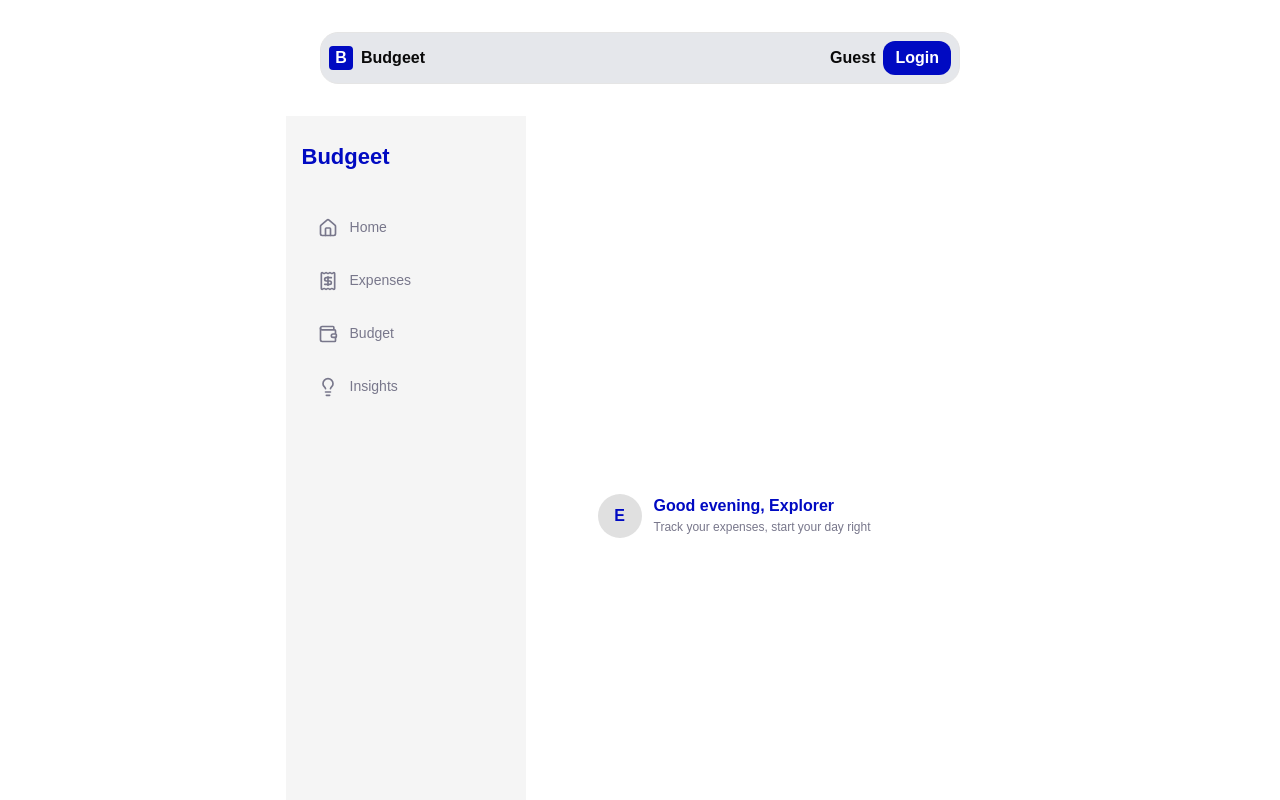
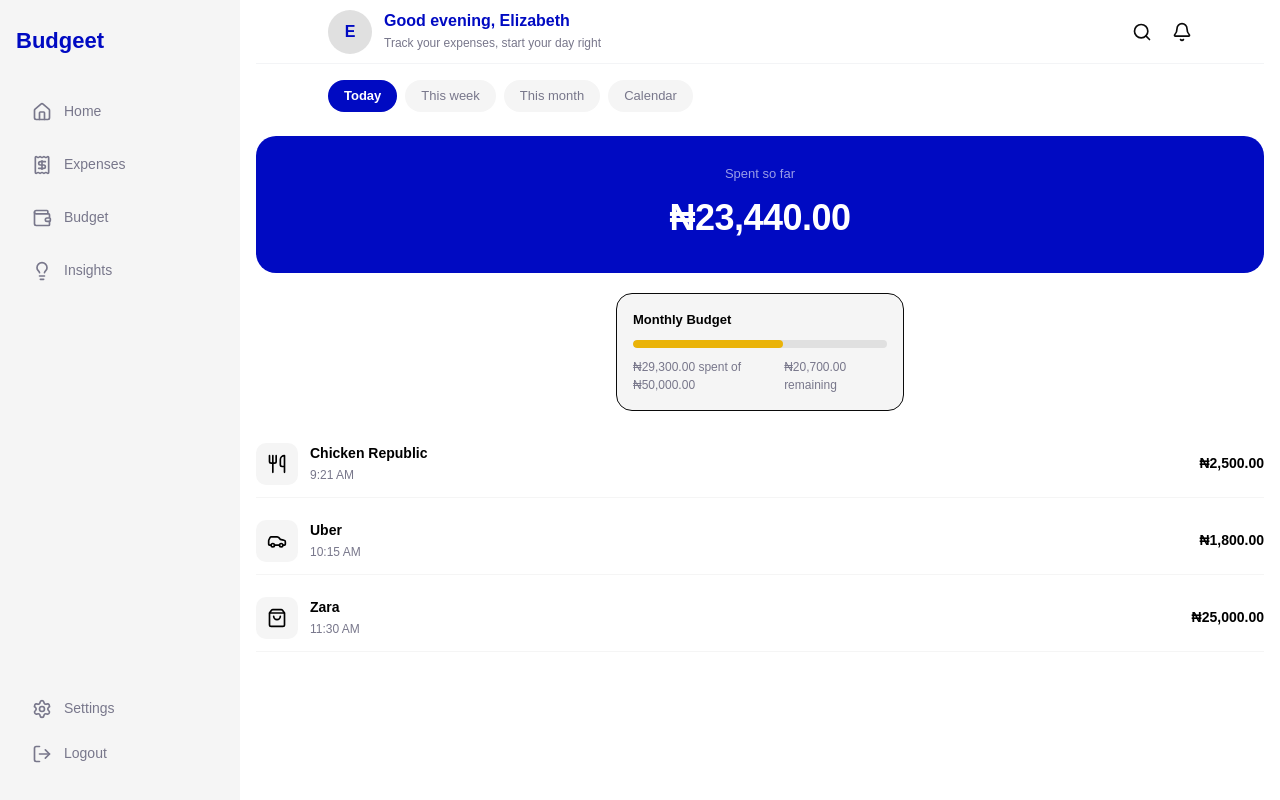
Before and after one commit to CAYA-HQ/Budgeet, a React app in the folder frontend/: page /demo in a window 1280 px wide. Shown: the top 800 px of the page. Built offline with nearby package versions, Linux system fonts and the light colour scheme; the HTML template or start-up script is replaced by a standard one.

Commit message:
fix: Fixed demo-dashboard layout

```diff
--- a/frontend/src/App.jsx
+++ b/frontend/src/App.jsx
@@ -14,15 +14,17 @@ function App() {
     <BrowserRouter>
       <Routes>
         {/* Public Routes using standard Layout */}
+        <Route path="demo" element={<DemoDashboardPage />} />
         <Route path="/" element={<Layout />}>
           <Route index element={<LandingPage />} />
-          <Route path="demo" element={<DemoDashboardPage />} />
+          {/* <Route path="demo" element={<DemoDashboardPage />} /> */}
           <Route path="auth" element={<AuthPage />} />
         </Route>
 
         {/* Dashboard Routes using DashboardLayout */}
         <Route path="/dashboard" element={<DashboardLayout />}>
           <Route index element={<DashboardPage />} />
+
           <Route path="expenses" element={<ExpensesPage />} />
           <Route path="budget" element={<BudgetPage />} />
           <Route path="insights" element={<InsightsPage />} />
--- a/frontend/src/components/AddExpense.jsx
+++ b/frontend/src/components/AddExpense.jsx
@@ -100,7 +100,7 @@ function AddExpense({ onClose, onSave, existing }) {
               />
             </div>
 
-            <button className="add-expense-btn" onClick={handleSave}>
+            <button className="add-expense-btn " onClick={handleSave}>
               {existing ? 'Update Expense' : 'Add Expense'}
             </button>
           </div>
--- a/frontend/src/components/ui/DashboardHeader.jsx
+++ b/frontend/src/components/ui/DashboardHeader.jsx
@@ -5,7 +5,7 @@ import styles from "./dashboard-header.module.css";
 
 function DashboardHeader() {
   const allMockData = {
-    user: { name: "Melanin" },
+    user: { name: "Elizabeth" },
   };
   return (
     <div className={`dashboard-header h-16 shrink-0 bg-white border-b border-gray-100 px-6 flex items-center justify-between sticky top-0 z-50 ${styles.dashboardHeader}`}>
--- a/frontend/src/components/ui/dashboard-header.module.css
+++ b/frontend/src/components/ui/dashboard-header.module.css
@@ -1,4 +1,5 @@
 .dashboardHeader{
+    width: 100%;
     padding-inline: 4.5rem;
 }
 @media (max-width: 768px) {
--- a/frontend/src/features/demo/DemoDashboardPage.jsx
+++ b/frontend/src/features/demo/DemoDashboardPage.jsx
@@ -2,6 +2,7 @@ import { useState, useEffect } from 'react'
 import { useNavigate } from 'react-router-dom'
 import { toast, Toaster } from 'react-hot-toast'
 import GreetingHeader from '../../components/GreetingHeader'
+import DashboardHeader from '@/components/ui/DashboardHeader'
 import FilterTabs from '../../components/FilterTabs'
 import TotalSpendCard from '../../components/TotalSpendCard'
 import BudgetProgressBar from '../../components/BudgetProgressBar'
@@ -85,7 +86,8 @@ function DemoDashboardPage() {
       />
       <SideNav />
       <div className="main-content">
-        <GreetingHeader />
+        {/* <GreetingHeader /> */}
+        <DashboardHeader />
         <FilterTabs onFilterChange={() => {}} />
         <TotalSpendCard amount={totalSpend} />
         <BudgetProgressBar
--- a/frontend/src/styles/dashboard.css
+++ b/frontend/src/styles/dashboard.css
@@ -20,7 +20,7 @@
 
 .main-content {
   flex: 1;
-  padding: 20px 16px;
+  padding-inline: 16px;
   padding-bottom: 100px;
 }
 
@@ -96,7 +96,11 @@
   color: #ffffff;
   font-weight: 600;
 }
-
+@media (min-width: 768px){
+  .filter-tabs {
+    padding-inline: 4.5rem;
+}
+}
 /* ================================
    TOTAL SPEND CARD
 ================================ */
@@ -122,15 +126,24 @@
   color: #ffffff;
   letter-spacing: -0.5px;
 }
-
+@media (min-width: 768px){
+  .total-spend-card {
+    /* padding-inline: 4.5rem; */
+}
+}
 /* ================================
    BUDGET PROGRESS BAR
 ================================ */
 .budget-progress-bar {
+  width: 100%;
+  max-width: 18rem;
   background-color: #f5f5f5;
+  border: 1px solid;
   border-radius: 16px;
   padding: 16px;
   margin-bottom: 20px;
+  justify-self: center;
+  /* background-color: red; */
 }
 
 .budget-label {
@@ -280,7 +293,7 @@
 }
 
 .empty-state-cta {
-  background-color: #000000;
+  background-color: var(--budgeet-primary);
   color: #ffffff;
   border: none;
   padding: 12px 28px;
@@ -379,7 +392,7 @@
   width: 56px;
   height: 56px;
   border-radius: 50%;
-  background-color: #000000;
+  background-color: var(--budgeet-primary);
   color: #ffffff;
   border: none;
   display: flex;
@@ -468,11 +481,13 @@
     background-color: var(--budgeet-primary-hover);
 
   }
-
+.app-layout {
+  padding: 0;
+}
   .main-content {
-    margin-left: 40px;
-    padding: 32px;
-    padding-bottom: 32px;
+    /* margin-left: 40px; */
+    /* padding-inline: 32px; */
+    /* padding-bottom: 32px; */
     max-width: 90%;
   }
     /* .main-content {
@@ -1043,6 +1058,7 @@
   padding: 32px 24px 48px;
   display: flex;
   flex-direction: column;
+  align-items: center;
   gap: 16px;
   animation: slideUp 0.4s ease forwards;
 }
@@ -1062,6 +1078,7 @@
 
 .demo-modal-cta {
   width: 100%;
+  max-width: 18rem;
   padding: 16px;
   border-radius: 12px;
   border: none;
@@ -1081,6 +1098,7 @@
 
 .demo-modal-secondary {
   width: 100%;
+  max-width: 18rem;
   padding: 16px;
   border-radius: 12px;
   border: 1.5px solid #e0e0e0;
@@ -1096,3 +1114,7 @@
 .demo-modal-secondary:active {
   background-color: #f5f5f5;
 }
+
+.app-layout .main-content .filter-tabs {
+  margin-top: 1rem;
+}
--- a/frontend/src/styles/insights.css
+++ b/frontend/src/styles/insights.css
@@ -202,7 +202,7 @@
 
 .category-breakdown-bar-fill {
   height: 100%;
-  background-color: #000000;
+  background-color: var(--budgeet-primary);
   border-radius: 99px;
   transition: width 0.8s cubic-bezier(0.16, 1, 0.3, 1);
 }
@@ -266,11 +266,12 @@
 }
 
 .chart-bar-fill.highest {
-  background-color: #000000;
+  background-color: var(--budgeet-primary);
 }
 
 .chart-bar-fill.today {
-  background-color: #000000;
+  background-color: var(--budgeet-primary);
+  color: var(--budgeet-primary-light);
 }
 
 .chart-bar-label {
```
